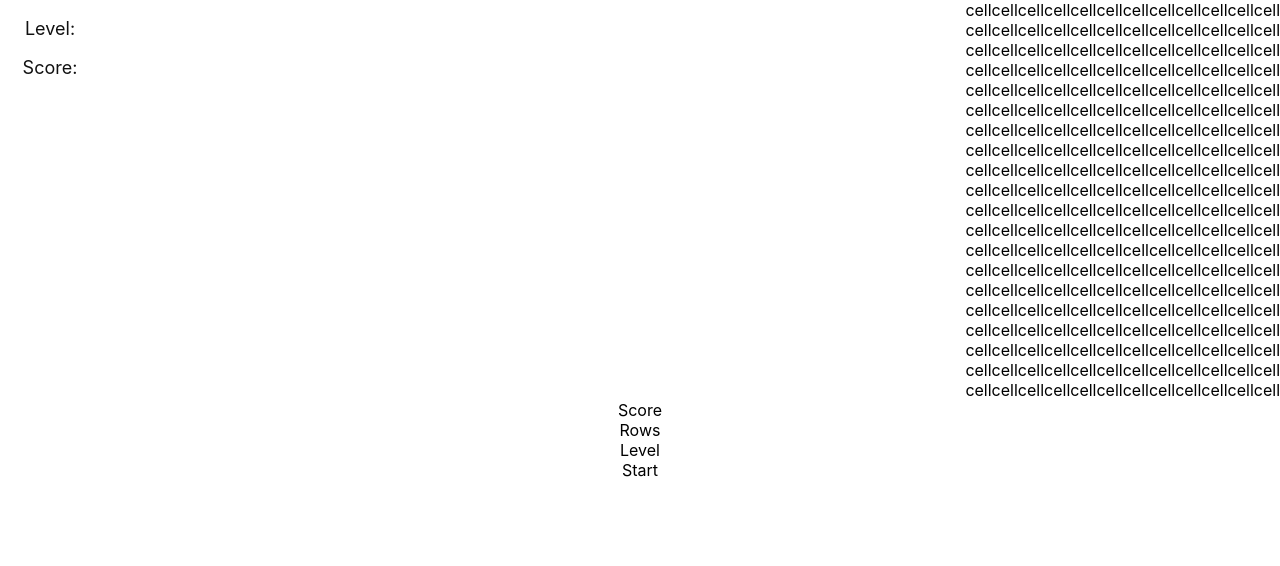
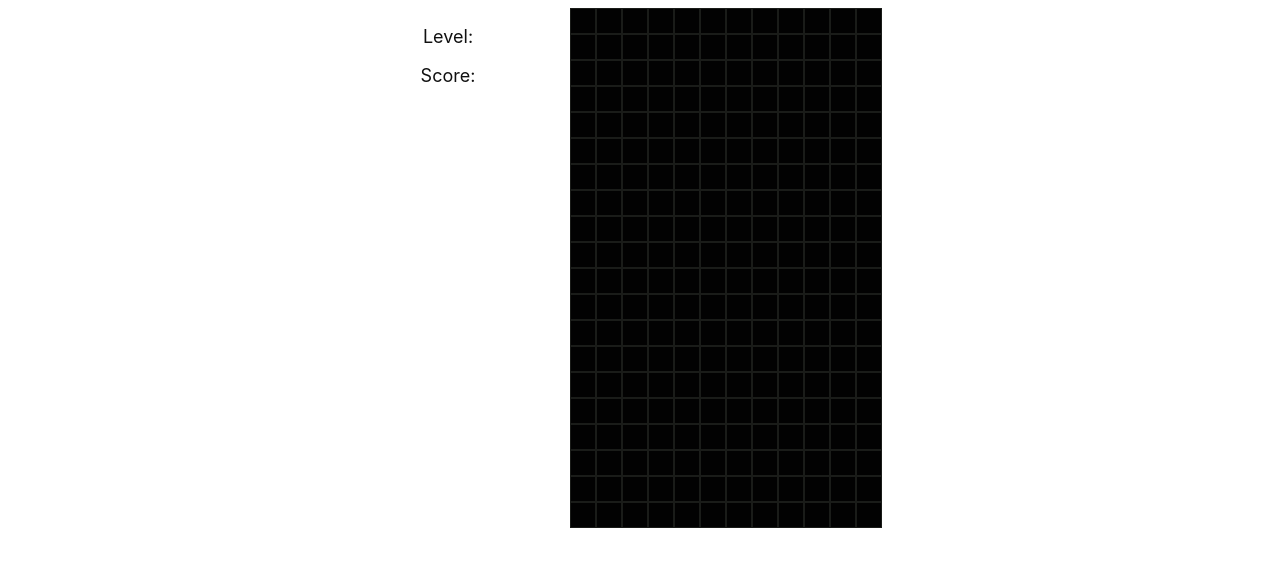
Before and after one commit to dennie-froese/tetris, a React (Create React App) app: page / in a window 1280 px wide. Shown: the top 566 px of the page. Built offline with nearby package versions, Linux system fonts and the light colour scheme.

Commit message:
minor changes to cell component, renamed gameHelper consts and for each in tetris component fill field array according to board size

```diff
--- a/src/components/Cell/index.tsx
+++ b/src/components/Cell/index.tsx
@@ -2,9 +2,9 @@ import React from "react";
 
 interface Props {
   key: number;
-  type: any;
+  className: string;
 }
 
-export default function Cell({ key, type }: Props) {
-  return <div key={key}>cell</div>;
+export default function Cell({ key, className }: Props) {
+  return <div className={className} key={key} />;
 }
--- a/src/components/Tetris/index.tsx
+++ b/src/components/Tetris/index.tsx
@@ -1,27 +1,24 @@
 import React from "react";
 import Board from "../Board";
-import Display from "../Display";
-import StartButton from "../StartButton";
-import { STAGE_HEIGHT, STAGE_WIDTH } from "../../gameHelpers";
 
-interface TetrisProps {
-  boardWidth: number;
-  boardHeight: number;
-}
+import { BOARD_HEIGHT, BOARD_WIDTH } from "../../gameHelpers";
 
 export default function Tetris() {
-  const board = Array.from(Array(STAGE_HEIGHT), () =>
-    new Array(STAGE_WIDTH).fill([0, "clear"])
-  );
+  let field = [];
+
+  for (let y = 0; y < BOARD_HEIGHT; y++) {
+    let row = [];
+
+    for (let x = 0; x < BOARD_WIDTH; x++) {
+      row.push(0);
+    }
+
+    field.push(row);
+  }
+
   return (
-    <div>
-      <Board field={board} />
-      <aside>
-        <Display text="Score" />
-        <Display text="Rows" />
-        <Display text="Level" />
-        <StartButton />
-      </aside>
+    <div className="tetris">
+      <Board field={field} />
     </div>
   );
 }
--- a/src/gameHelpers.ts
+++ b/src/gameHelpers.ts
@@ -1,2 +1,2 @@
-export const STAGE_WIDTH = 12;
-export const STAGE_HEIGHT = 20;
+export const BOARD_WIDTH = 12;
+export const BOARD_HEIGHT = 20;
```
